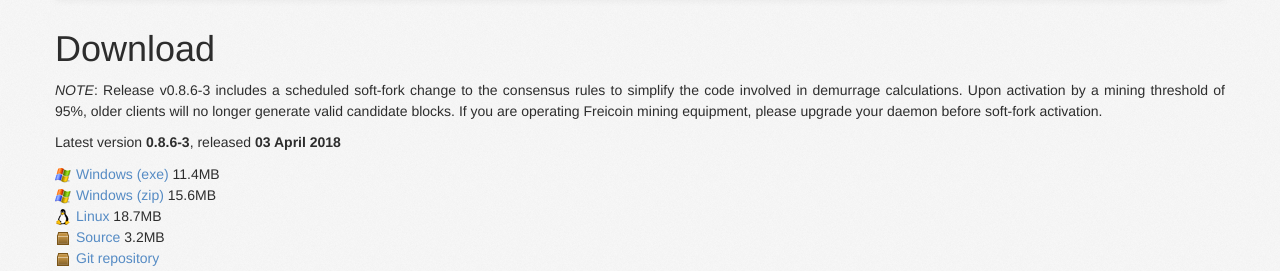
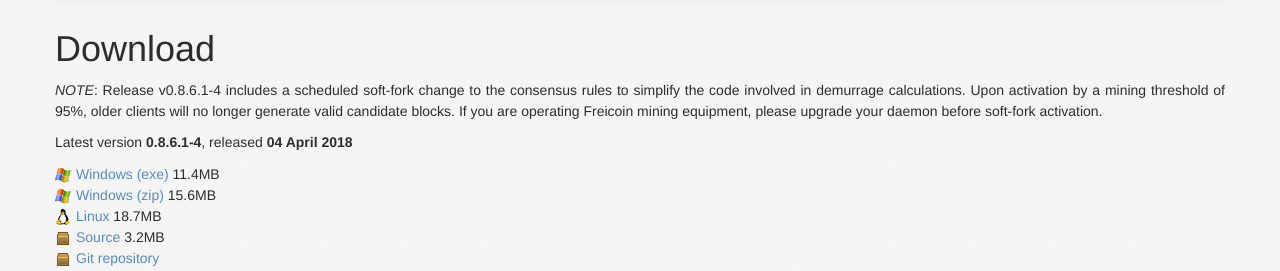
Before and after one commit to freicoin/freico.in, a Jekyll site: the page built from download/index.md, in a window 1280 px wide. Shown: the part 173-444 px from the top of the page. Built offline with Jekyll 4.4.1, drawn with Linux system fonts in a browser that asks for light colours; nearby versions of some CDN libraries; some web fonts are replaced; comment, search, counter and statistics services are not loaded.

Commit message:
Release v0.8.6.1-4

```diff
--- a/_config.yml
+++ b/_config.yml
@@ -51,19 +51,19 @@
             title: Bios
             url: /bios/index.html
 freicoin:
-    version: 0.8.6-3
-    release_date: 2018-04-03T12:00:00
+    version: 0.8.6.1-4
+    release_date: 2018-04-04T12:00:00
     downloads:
         -
             name: Windows (exe)
             osid: Win
             icon: /static/images/os/win.png
-            link: https://s3.amazonaws.com/in.freico.stable/freicoin-0.8.6.3-win32-setup.exe
+            link: https://s3.amazonaws.com/in.freico.stable/freicoin-0.8.6.1-4-win32-setup.exe
             size: 11.4MB
         -
             name: Windows (zip)
             icon: /static/images/os/win.png
-            link: https://s3.amazonaws.com/in.freico.stable/freicoin-0.8.6.3-win32.zip
+            link: https://s3.amazonaws.com/in.freico.stable/freicoin-0.8.6.1-4-win32.zip
             size: 15.6MB
         #-
         #    name: Mac OS X
@@ -75,7 +75,7 @@
             name: Linux
             osid: Linux
             icon: /static/images/os/linux.png
-            link: https://s3.amazonaws.com/in.freico.stable/freicoin-0.8.6.3-linux.zip
+            link: https://s3.amazonaws.com/in.freico.stable/freicoin-0.8.6.1-4-linux.zip
             size: 18.7MB
         #-
         #    name: Ubuntu (PPA)
@@ -93,7 +93,7 @@
             name: Source
             osid: Unknown
             icon: /static/images/os/src.png
-            link: https://github.com/freicoin/freicoin/archive/v0.8.6-3.zip
+            link: https://github.com/freicoin/freicoin/archive/v0.8.6.1-4.zip
             size: 3.2MB
         -
             name: Git repository
--- a/download/index.md
+++ b/download/index.md
@@ -7,7 +7,7 @@
 
 <h1>Download</h1>
 
-*NOTE*: Release v0.8.6-3 includes a scheduled soft-fork change to the consensus rules to simplify the code involved in demurrage calculations. Upon activation by a mining threshold of 95%, older clients will no longer generate valid candidate blocks. If you are operating Freicoin mining equipment, please upgrade your daemon before soft-fork activation.
+*NOTE*: Release v0.8.6.1-4 includes a scheduled soft-fork change to the consensus rules to simplify the code involved in demurrage calculations. Upon activation by a mining threshold of 95%, older clients will no longer generate valid candidate blocks. If you are operating Freicoin mining equipment, please upgrade your daemon before soft-fork activation.
 
 Latest version <strong>{{ site.freicoin.version }}</strong>, released <strong>{{ site.freicoin.release_date|date:"%d %B %Y" }}</strong>
 
```
